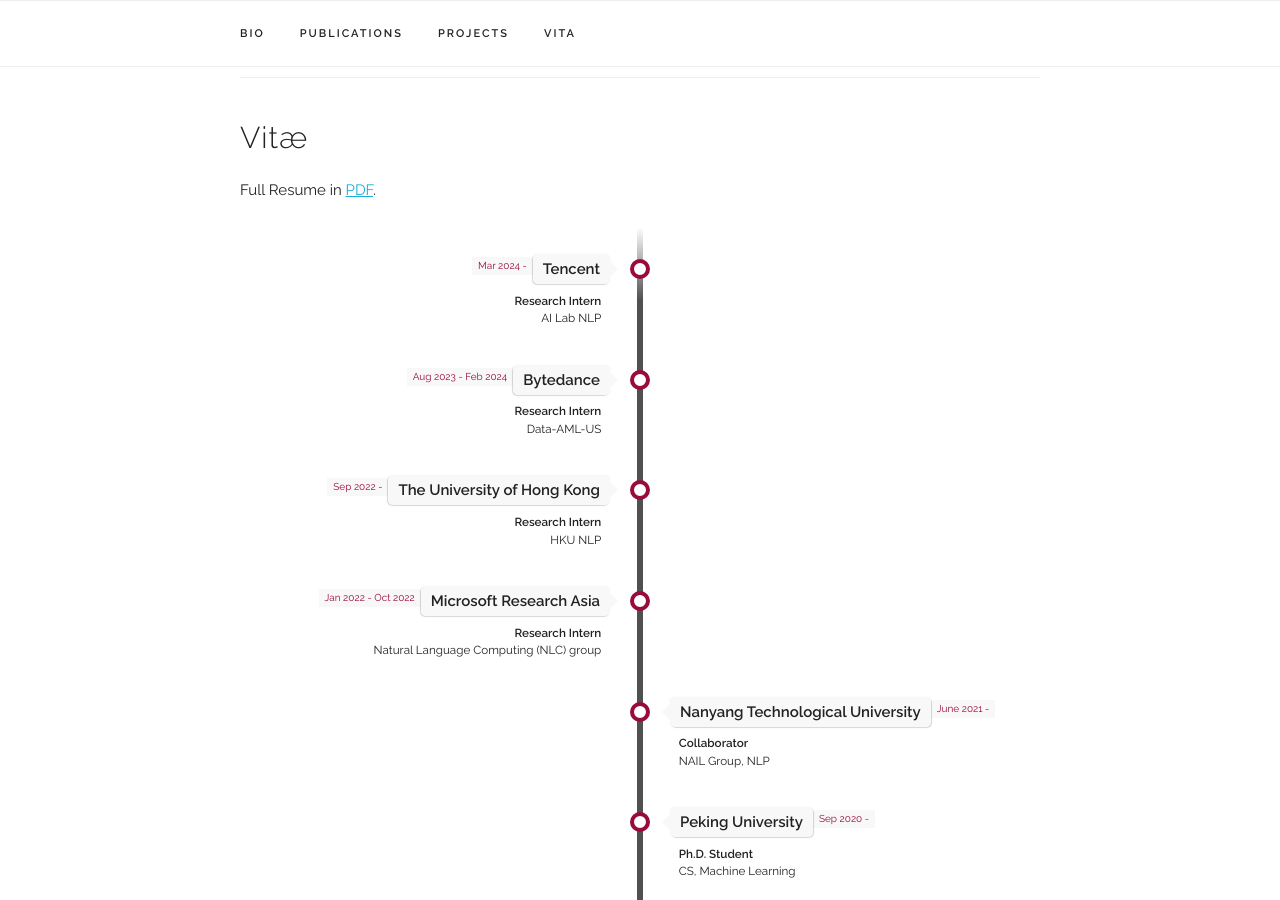
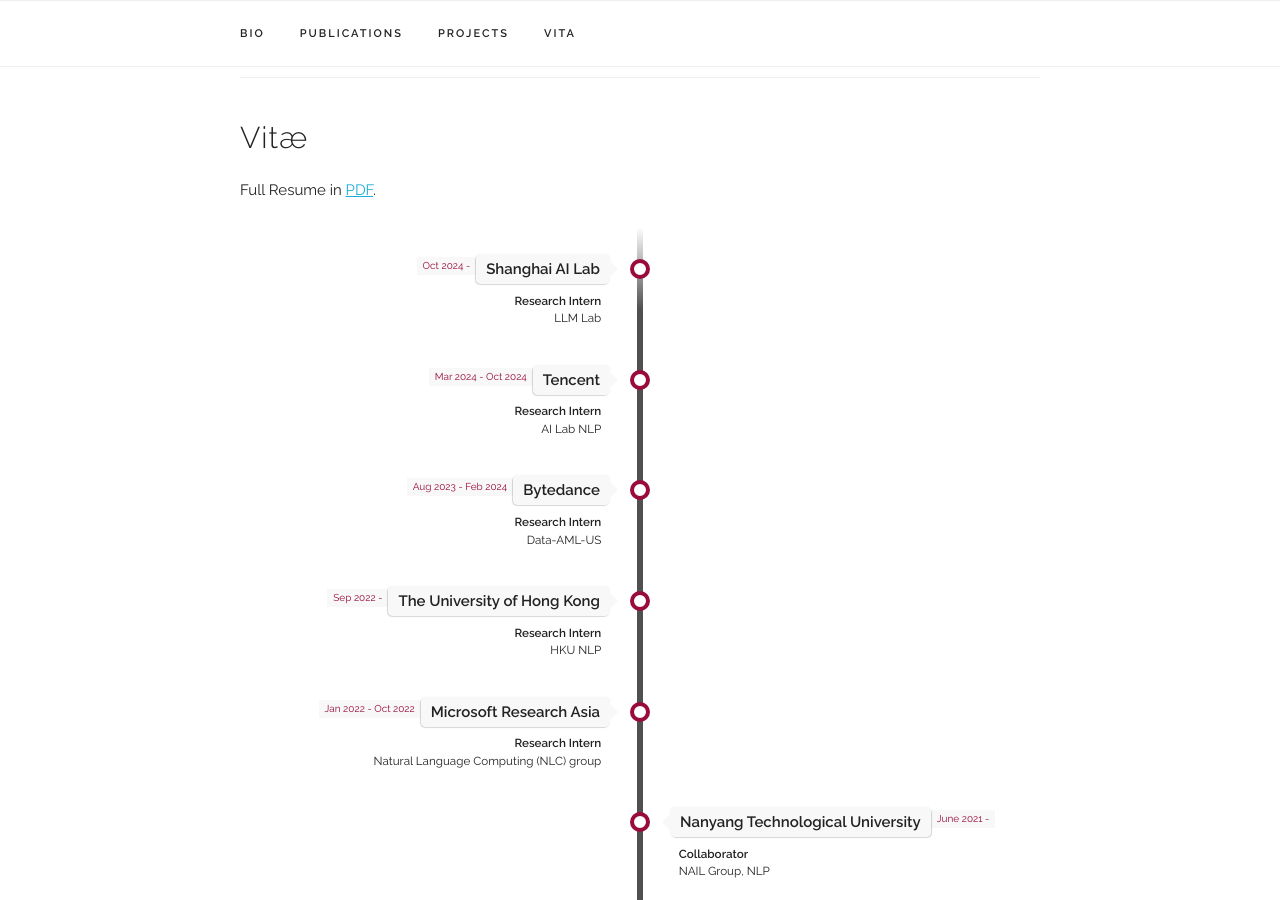
Before and after one commit to zhao-ht/haitengzhao, a Jekyll site: the page built from index.html, in a window 1280 px wide and 900 px high, scrolled down 2936 px. Built offline with Jekyll 4.4.1, drawn with Linux system fonts in a browser that asks for light colours; some web fonts are replaced.

Commit message:
Update experience.yaml

```diff
--- a/_data/experience.yaml
+++ b/_data/experience.yaml
@@ -1,7 +1,13 @@
 experiences:
 
+- place: "Shanghai AI Lab"
+  time: "Oct 2024 - "
+  title: "Research Intern"
+  subtitle: "LLM Lab"
+  category: "work"
+
 - place: "Tencent"
-  time: "Mar 2024 - "
+  time: "Mar 2024 - Oct 2024"
   title: "Research Intern"
   subtitle: "AI Lab NLP"
   category: "work"
```
